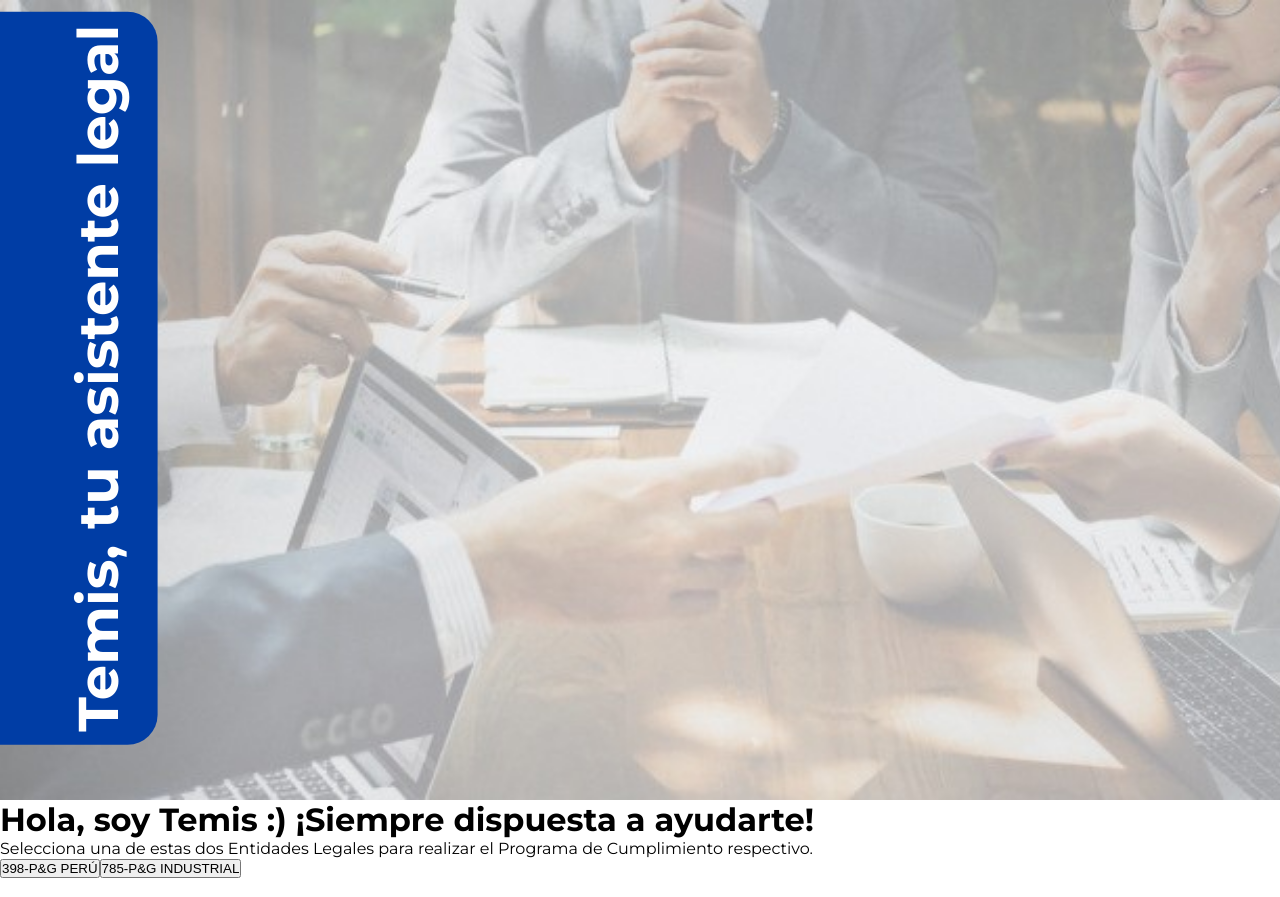
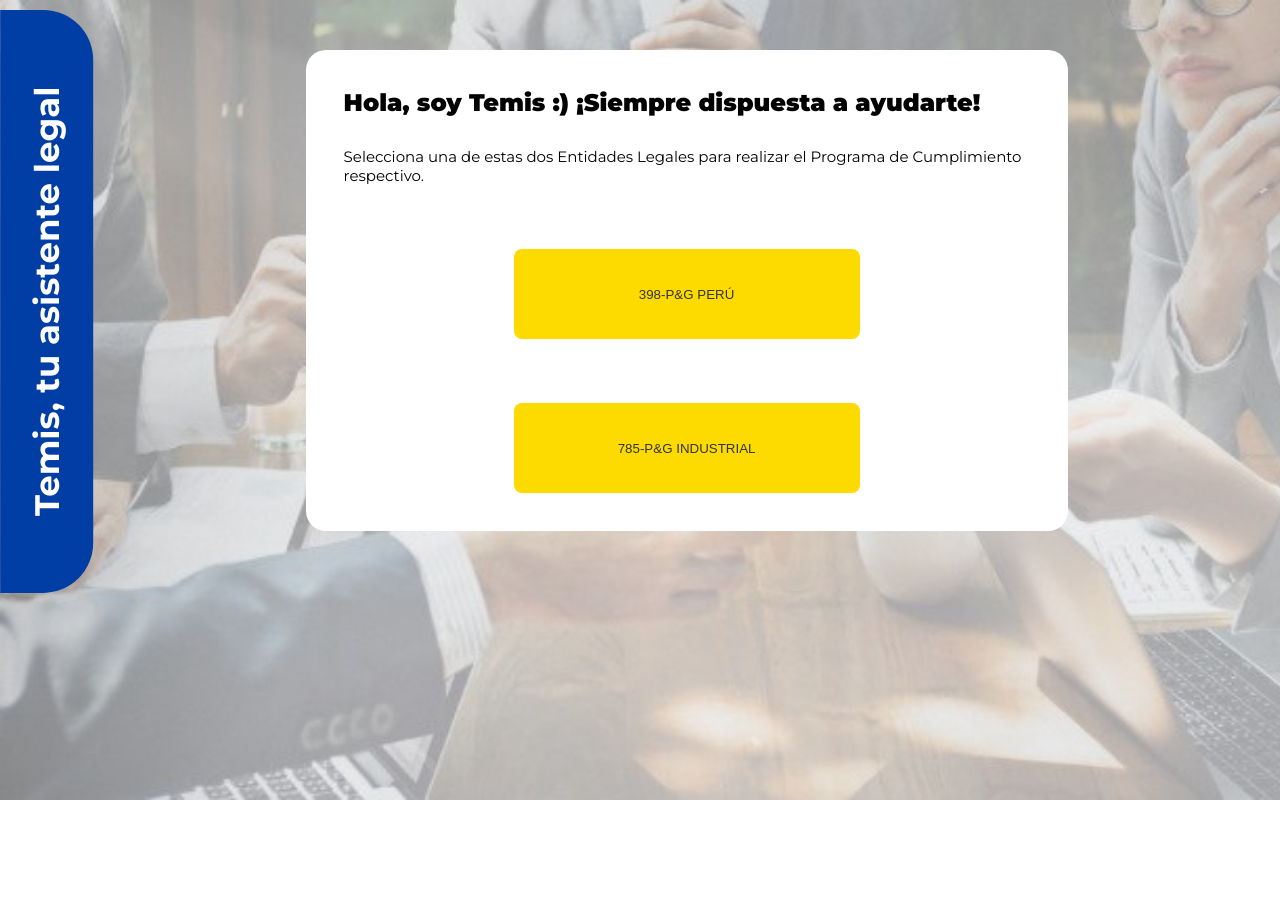
Before and after one commit to sumaqkuyay/legalhackaton-pg, a React (Create React App) app: page /#/home in a window 1280 px wide. After the commit the page ends 800 px from the top, so only its background shows below. Built offline with nearby package versions, Linux system fonts and the light colour scheme.

Commit message:
Adding main styles in home

```diff
--- a/src/components/StepsMenu.jsx
+++ b/src/components/StepsMenu.jsx
@@ -10,17 +10,21 @@
     const { nextStep, prevStep, step } = this.props;
     return (
       <>
-        <div className="form-container" hidden={step === 1 ? false : true }>
-          <div className="App">
-            <h1 className="mb-5">Hola, soy Temis :) ¡Siempre dispuesta a ayudarte!</h1>
-            <p className="txt-info-register">Selecciona una de estas dos Entidades Legales  para realizar el Programa de
-Cumplimiento respectivo.</p>
-            <button className="btn btn-order" type="button" onClick={nextStep} >
-              <p className="txt-btn-form">398-P&G PERÚ</p>
-            </button>
-            <button className="btn btn-order" type="button" >
-              <p className="txt-btn-form">785-P&G INDUSTRIAL</p>
-            </button>
+        <div className="first-card" hidden={step === 1 ? false : true }>
+          <div className="home-card">
+            <div className="home-card-container">
+            <p className="h1-style">Hola, soy Temis :) ¡Siempre dispuesta a ayudarte!</p>
+            <p className="h2-style">Selecciona una de estas dos Entidades Legales
+            para realizar el Programa de Cumplimiento respectivo.</p>
+            <div className="button-div">
+              <button className="home-button" type="button" onClick={nextStep} >
+                <p className="txt-btn-form">398-P&G PERÚ</p>
+              </button>
+              <button className="home-button" type="button" >
+                <p className="txt-btn-form">785-P&G INDUSTRIAL</p>
+              </button>
+            </div>
+            </div>
           </div>
           <br />
         </div>
--- a/src/sass/index.scss
+++ b/src/sass/index.scss
@@ -9,6 +9,7 @@
 //Views:
 @import url('https://fonts.googleapis.com/css2?family=Montserrat:wght@200;400;600;700;900&display=swap');
 @import "./styleComponents/Home";
+@import "./styleComponents/StepsMenu";
 
 //General styles:
 
@@ -18,6 +19,16 @@
     box-sizing: border-box;
   }
 
-  body {
-    font-family: 'Montserrat', sans-serif;
-  }
+body {
+  font-family: 'Montserrat', sans-serif;
+}
+
+.h1-style{
+  font-weight: 900;
+  font-size: 24px;
+  padding-bottom: 30px;
+}
+
+.h2-style{
+  font-size: 15px;
+}
--- a/src/sass/styleComponents/_Home.scss
+++ b/src/sass/styleComponents/_Home.scss
@@ -11,13 +11,13 @@
     writing-mode: vertical-lr;
     transform: rotate(180deg);
     font-weight: bolder;
-    font-size: 7vh;
-    padding-right: 5%;
+    font-size: 34px;
+    padding-right: 2%;
     padding-left: 2%;
-    padding-bottom: 1%;
-    padding-top: 1%;
-    margin-top: 12px;
-    margin-bottom: 12px;
-    border-bottom-left-radius: 30px;
-    border-top-left-radius: 30px;
+    padding-bottom: 6%;
+    padding-top: 6%;
+    margin-top: 10px;
+    margin-bottom: 10px;
+    border-bottom-left-radius: 50px;
+    border-top-left-radius: 50px;
 }
--- /dev/null
+++ b/src/sass/styleComponents/_StepsMenu.scss
@@ -0,0 +1,30 @@
+.first-card{
+    display: flex;
+    justify-content: center;
+    align-items: center;
+}
+.home-card{
+    margin-top: 50px;
+    background-color: #FFFFFF;
+    border-radius: 20px;
+    display: flex;
+}
+.home-card-container{
+    padding: 5%;
+}
+.button-div{
+    margin:auto;
+    text-align: center;
+}
+.home-button{
+    border-radius: 8px;
+    margin-top: 64px;
+    padding: 30px;
+    justify-content: center;
+    text-decoration: none;
+    color: $black;
+    background-color: $yellow;
+    border: transparent;
+    width: 346px;
+    height: 90px;
+}
--- a/src/views/Home.jsx
+++ b/src/views/Home.jsx
@@ -29,13 +29,13 @@
         <div className="wallpaper">
           <div className="main-home-container">
             <aside className="sidebar">Temis, tu asistente legal</aside>
-          </div>
-        </div>
-       <StepsMenu
+            <StepsMenu
           prevStep={this.prevStep}
           nextStep={this.nextStep}
           step={step}
        />
+          </div>
+        </div>
       </div>
     );
   }
```
Also changed, not shown: 2 other files (tests, documents, lock files or other folders).
